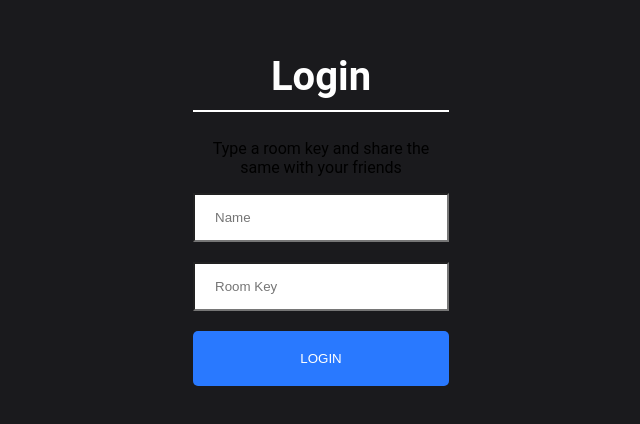
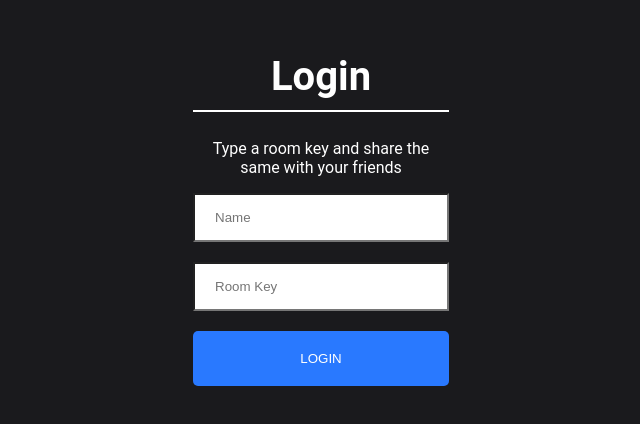
Before and after one commit to antonfrancisjeejo/realtime-chat-react, a React (Create React App) app in the folder client/: page / in a window 1280 px wide. Shown: the part 194-618 px from the top of the page, without its empty margins (319-959 px from the left). Built offline with nearby package versions, Linux system fonts and the light colour scheme; the HTML template or start-up script is replaced by a standard one.

Commit message:
Minor fix

```diff
--- a/client/src/components/Join/Join.css
+++ b/client/src/components/Join/Join.css
@@ -1,5 +1,6 @@
-html, body {
-    font-family: 'Roboto', sans-serif;
+html,
+body {
+  font-family: "Roboto", sans-serif;
   padding: 0;
   margin: 0;
 }
@@ -18,7 +19,7 @@ html, body {
   text-align: center;
   height: 100vh;
   align-items: center;
-    background-color: #1A1A1D;
+  background-color: #1a1a1d;
 }
 
 .joinInnerContainer {
@@ -42,7 +43,7 @@ html, body {
   color: #fff !important;
   text-transform: uppercase;
   text-decoration: none;
-      background: #2979FF;
+  background: #2979ff;
   padding: 20px;
   border-radius: 5px;
   display: inline-block;
@@ -62,10 +63,12 @@ html, body {
   .joinInnerContainer {
     width: 90%;
   }
-
-
 }
 
 button:focus {
   outline: 0;
 }
+
+p {
+  color: #fff;
+}
```
Lines whose indentation alone changed are shown as unchanged.
